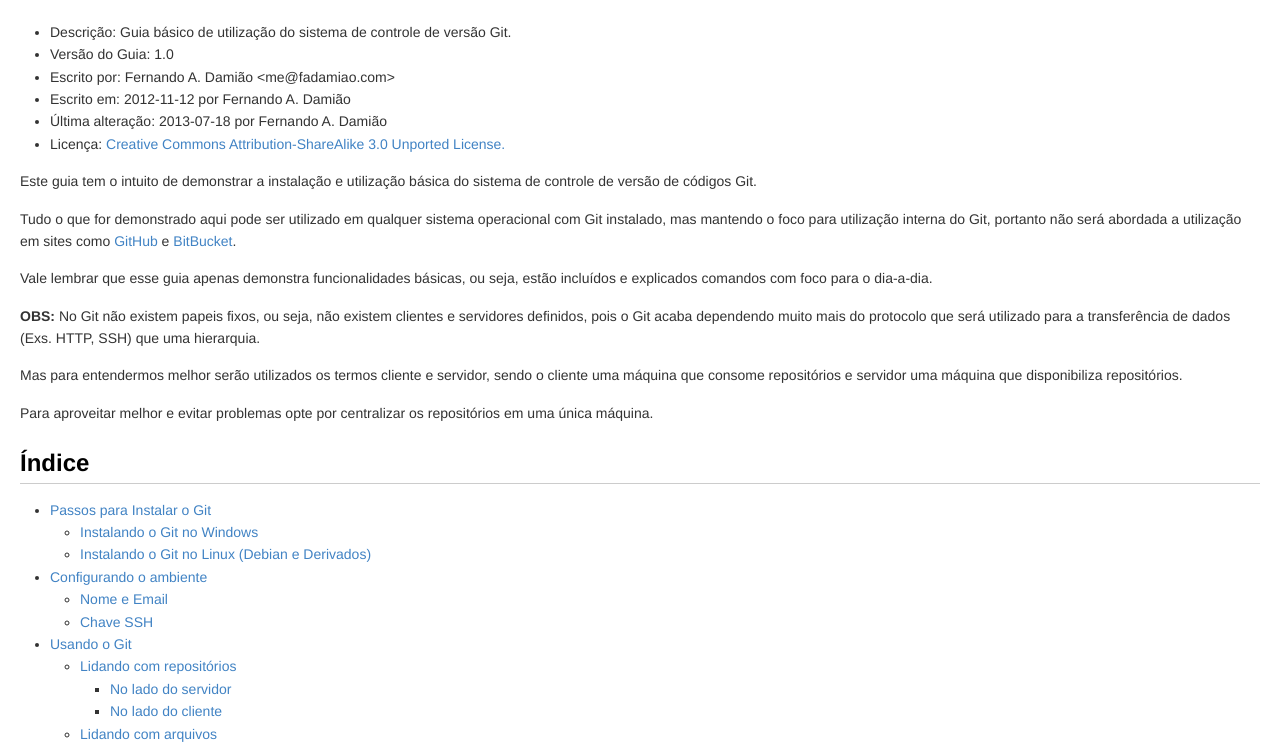
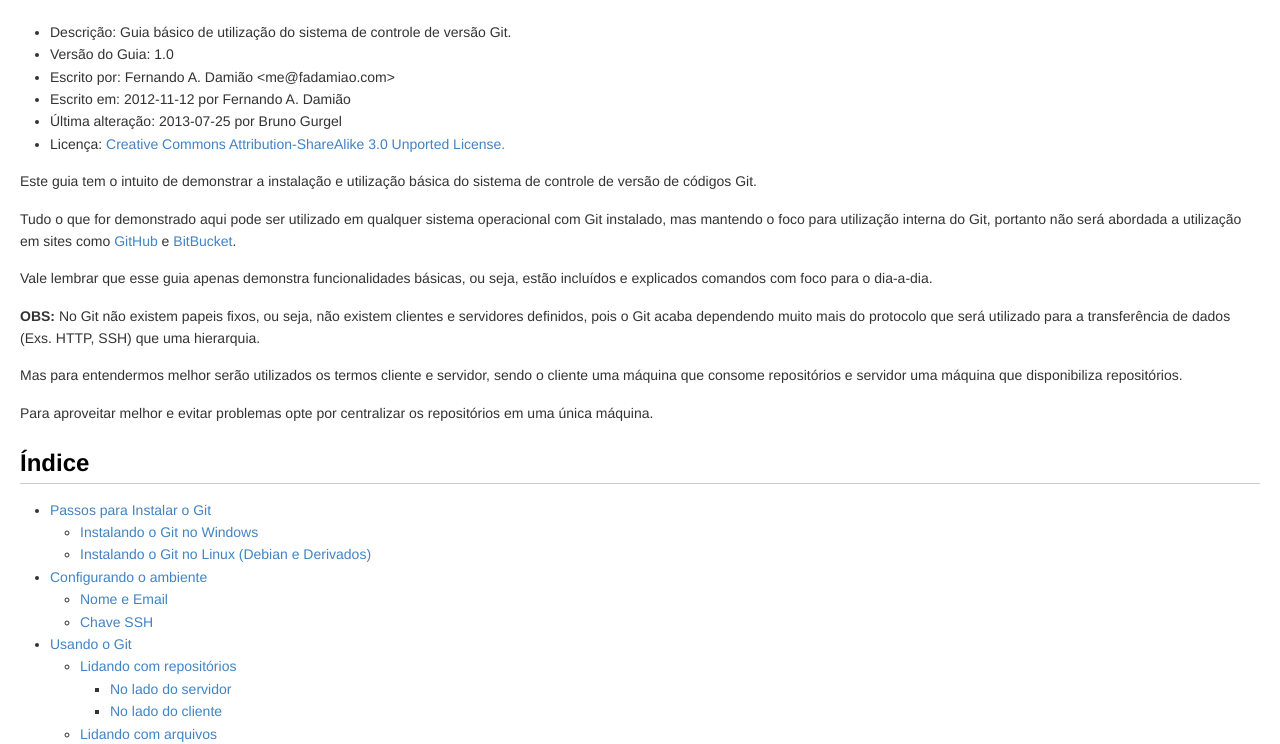
Before and after one commit to fadamiao/git-start, a plain HTML site: page git-start.html in a window 1280 px wide. Shown: the part 59-803 px from the top of the page. Drawn offline with Linux system fonts and the light colour scheme.

Commit message:
Atualização da 'Última alteração'

```diff
--- a/git-start.html
+++ b/git-start.html
@@ -161,7 +161,7 @@
 <li>Versão do Guia: 1.0</li>
 <li>Escrito por: Fernando A. Damião &lt;me@fadamiao.com&gt;</li>
 <li>Escrito em: 2012-11-12 por Fernando A. Damião</li>
-<li>Última alteração: 2013-07-18 por Fernando A. Damião</li>
+<li>Última alteração: 2013-07-25 por Bruno Gurgel</li>
 <li>Licença: <a href="http://creativecommons.org/licenses/by-sa/3.0/deed.en_US">Creative Commons Attribution-ShareAlike 3.0 Unported License.</a></li>
 </ul>
 <p>Este guia tem o intuito de demonstrar a instalação e utilização básica do sistema de controle de versão de códigos Git.</p>
```
Also changed, not shown: 3 other files.
